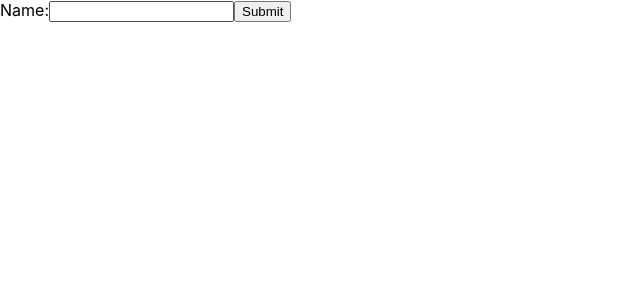
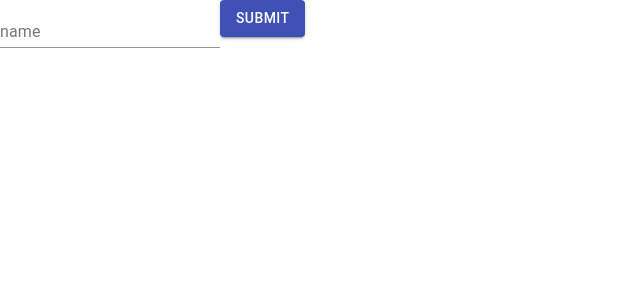
Before and after one commit to FScoward/time-is-money, a React (Create React App) app in the folder web/: page / in a window 1280 px wide. Shown: the top 300 px of the page, without its empty margins (0-640 px from the left). Built offline with nearby package versions, Linux system fonts and the light colour scheme.

Commit message:
material-uiを追加

```diff
--- a/web/package.json
+++ b/web/package.json
@@ -3,6 +3,7 @@
   "version": "0.1.0",
   "private": true,
   "dependencies": {
+    "@material-ui/core": "^4.11.2",
     "@testing-library/jest-dom": "^5.11.4",
     "@testing-library/react": "^11.1.0",
     "@testing-library/user-event": "^12.1.10",
--- a/web/src/TaskForm.tsx
+++ b/web/src/TaskForm.tsx
@@ -1,3 +1,4 @@
+import { Button, TextField } from '@material-ui/core';
 import React from 'react';
 
 type State = { value: string }
@@ -23,11 +24,9 @@ class TaskForm extends React.Component<{}, State> {
   render() {
     return (
       <form onSubmit={this.handleSubmit}>
-        <label>
-          Name:
-          <input type="text" value={this.state.value} onChange={this.handleChange} />
-        </label>
-        <input type="submit" value="Submit" />
+        <TextField label="name" value={this.state.value} onChange={this.handleChange} />
+        <Button variant="contained" color="primary" type="submit">Submit</Button>
+        {/* <input type="submit" value="Submit" /> */}
       </form>
     );
   }
```
Also changed, not shown: 2 other files (tests, documents, lock files or other folders).
